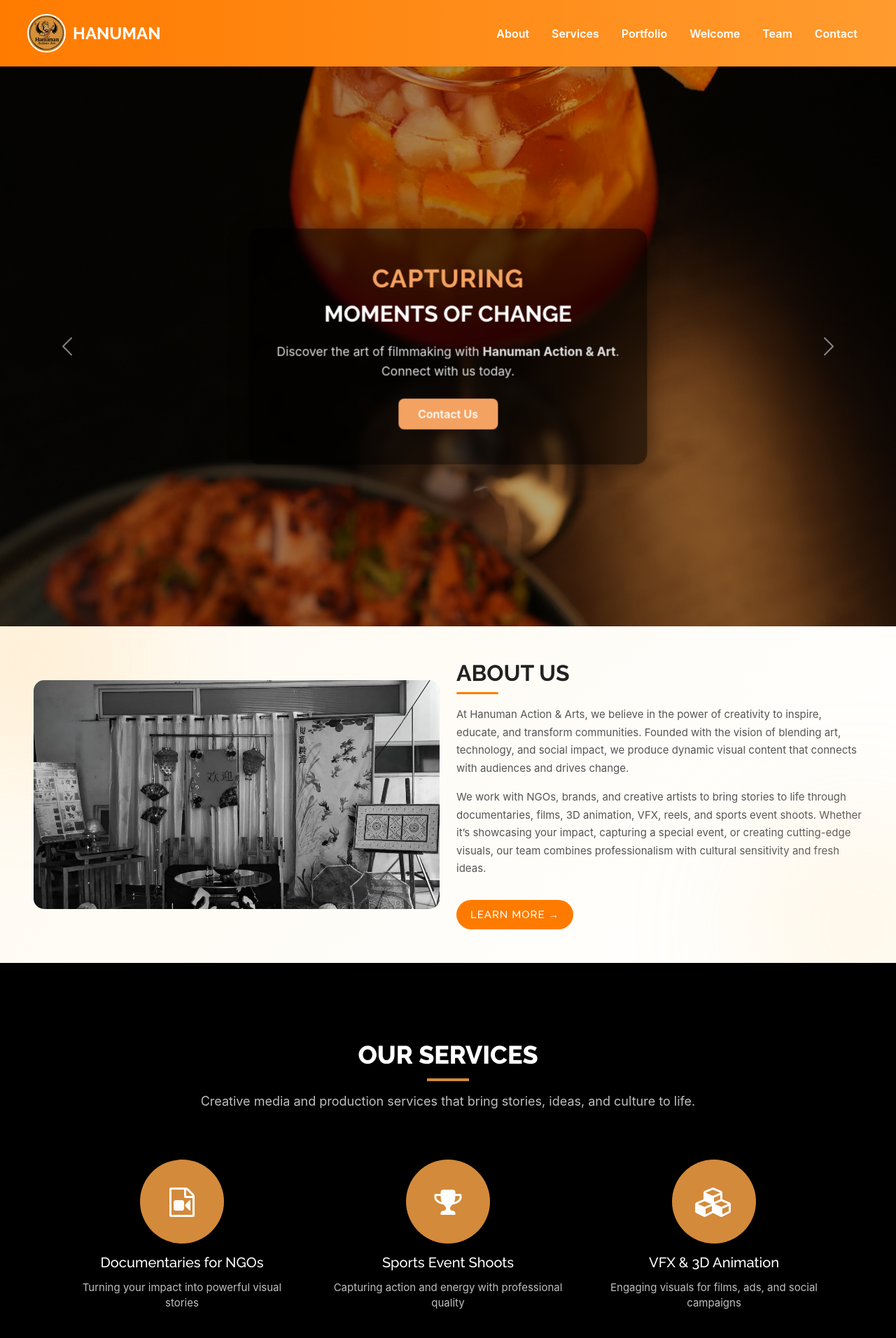
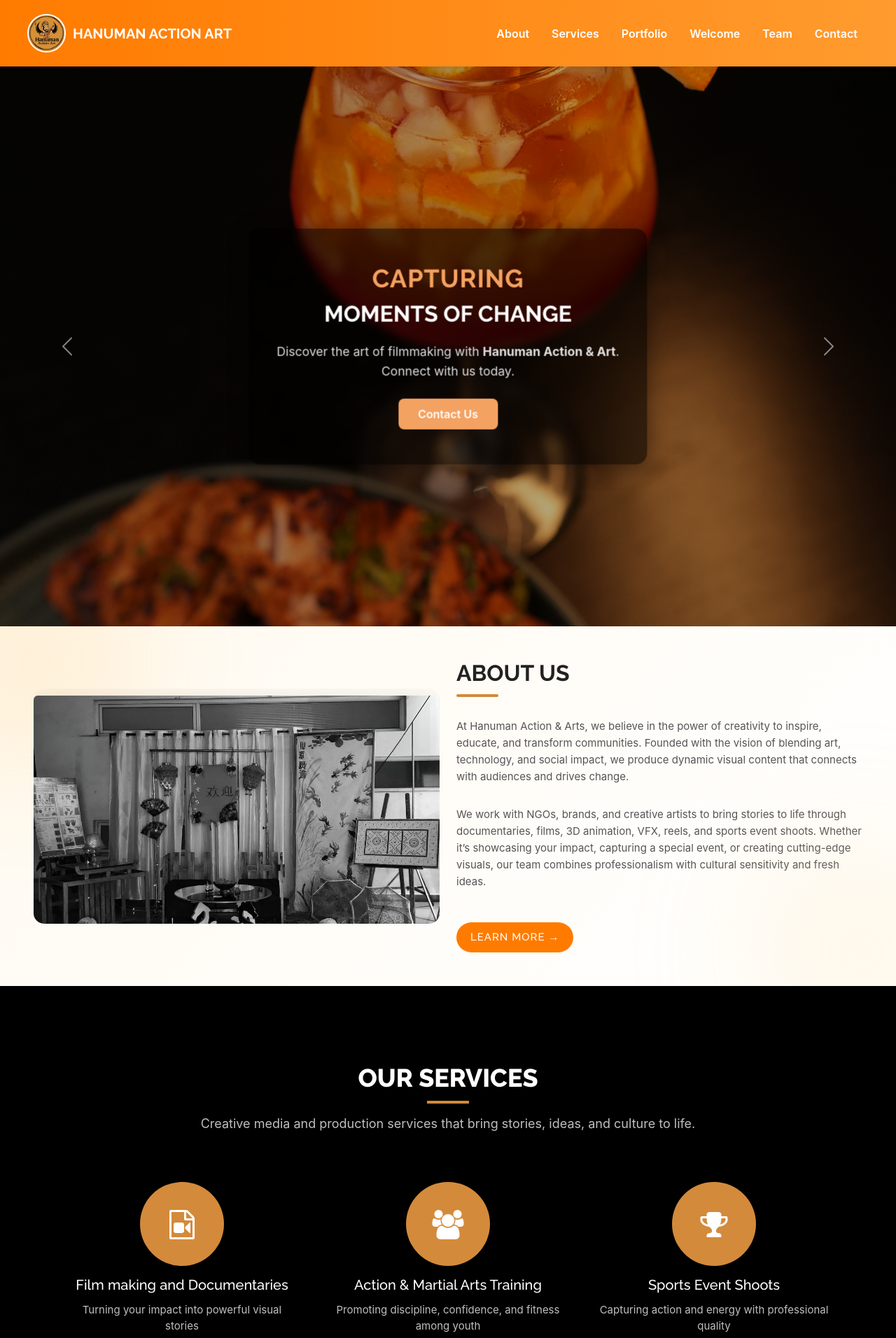
Before and after one commit to VAISHNAVIMISHRA24/hanuman_action, a React (Create React App) app: page / in a window 1280 px wide. Shown: the top 1912 px of the page at 70% size. Built offline with nearby package versions, Linux system fonts and the light colour scheme; what smooth-scroll would draw is missing.

Commit message:
fix the changes

```diff
--- a/public/css/style.css
+++ b/public/css/style.css
@@ -365,22 +365,6 @@ header .intro-text {
   box-shadow: 0 8px 18px rgba(0, 0, 0, 0.15);
     border-color: #ff9b2f;
 }
-
-/* Image section */
-/* .team-img-wrapper img{
- width: 100%;
-  height: 250px;
-  object-fit: cover;
-  transition: all 0.5s ease;
-} */
-
-/* .team-img {
-   width: 100%;
-  height: 230px;
-  margin-top: 20px;
-  object-fit: cover;
-  transition: transform 0.5s ease;
-} */
 
 .team-card:hover  img {
    transform: scale(1.1);
@@ -1009,22 +993,20 @@ label {
   box-shadow: 0 10px 30px rgba(0, 0, 0, 0.12);
 }
 
-.team-img-wrapper{
- position: relative;
- /* background-color: #065b2a; */
- /* width: 100%;
-  height: 250px; */
-
-
+.team-img-wrapper {
+  display: flex;
+  justify-content: center;
+  align-items: center;
+  overflow: hidden;
+   position: relative;
 }
 
 .team-img {
   width: 100%;
   height: 250px;
   object-fit: cover;
+  padding: 6px;
   border-bottom: 1px solid #eee;
-  margin-left: 50px;
-  padding: 6px;
 }
 
 /* Skill Tags */
@@ -1080,3 +1062,8 @@ label {
 .contact-icons .icon-link:hover {
   color: #ff6a00;
 }
+@media (max-width: 768px) {
+  .team-img {
+    height: 220px;
+  }
+}
--- a/src/components/about.jsx
+++ b/src/components/about.jsx
@@ -8,7 +8,7 @@ export const About = (props) => {
   }, []);
 
   return (
-    <div id="" className="about-section py-5">
+    <div id="About" className="about-section py-5">
       <div className="container-fluid px-3 px-md-5">
         <div className="row align-items-center">
           {/* Left Image */}
--- a/src/components/contact.jsx
+++ b/src/components/contact.jsx
@@ -86,7 +86,7 @@ export const Contact = (props) => {
           setContact(initialState);
         },
         (error) => {
-          console.log(error.text);
+          console.log(error);
           Swal.fire({
             title: "Error!",
             text: "Something went wrong, please try again.",
@@ -204,7 +204,7 @@ export const Contact = (props) => {
           <div className="social">
             <ul>
               <li>
-                <a href={props.data ? props.data.facebook : "/"}>
+                <a href={props.data ? props.data.instagram : "/"}>
                   <i className="fa fa-instagram"></i>
                 </a>
               </li>
--- a/src/components/image.jsx
+++ b/src/components/image.jsx
@@ -57,7 +57,7 @@ export const Image = ({ title, largeImage, smallImage, video, description }) =>
                 top: "45%",
                 left: "50%",
                 transform: "translate(-50%, -50%)",
-                background: "#ff6a00",
+                background: "#d38a3bff",
                 borderRadius: "50%",
                 padding: "15px",
                 transition: "all 0.3s ease",
--- a/src/components/navigation.jsx
+++ b/src/components/navigation.jsx
@@ -25,7 +25,8 @@ export const Navigation = (props) => {
           marginRight: "10px",
         }}
       />
-      <span className="fw-bold text-white fs-4">Hanuman</span>
+      <span className="fw-bold text-white fs-5">Hanuman action art
+</span>
     </a>
 
     {/* Toggler */}
--- a/src/data/data.json
+++ b/src/data/data.json
@@ -42,7 +42,7 @@
       "video": "https://www.youtube.com/embed/nlbez2s5KEU?rel=0"
     },
     {
-      "title": "Short Film",
+      "title": "Cinematic Bike Chase Scene",
       "description": "Cinematic Bike Chase Scene",
       "largeImage": "img/portfolio/bike.png",
       "smallImage": "img/portfolio/bike.png",
@@ -80,8 +80,13 @@
   "Services": [
     {
       "icon": "fa fa-file-video-o",
-      "name": "Documentaries for NGOs",
+      "name": "Film making and Documentaries",
       "text": "Turning your impact into powerful visual stories"
+    },
+     {
+      "icon": "fa fa-users",
+      "name": " Action & Martial Arts Training",
+      "text": "Promoting discipline, confidence, and fitness among youth"
     },
     {
       "icon": "fa fa-trophy",
@@ -103,11 +108,7 @@
       "name": "Music Production & Folk Arts",
       "text": " Reviving traditions with a modern touch"
     },
-    {
-      "icon": "fa fa-users",
-      "name": " Action & Martial Arts Training",
-      "text": "Promoting discipline, confidence, and fitness among youth"
-    },
+
     {
       "icon": "fa fa-pie-chart",
       "name": "Cultural & Social Projects",
```
